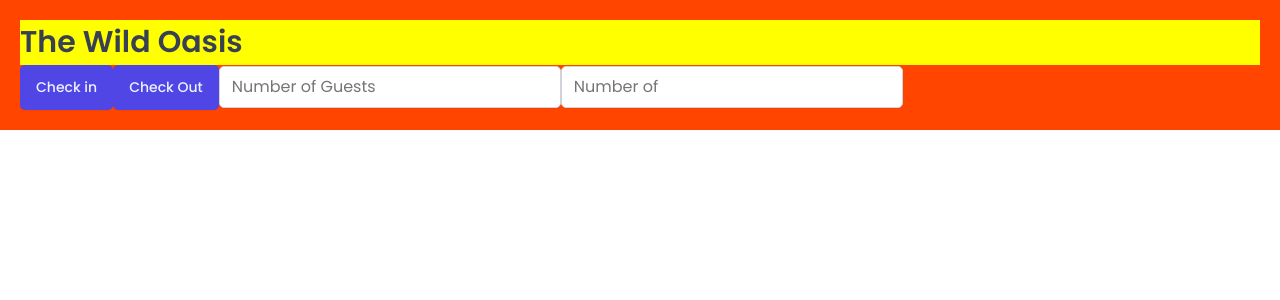
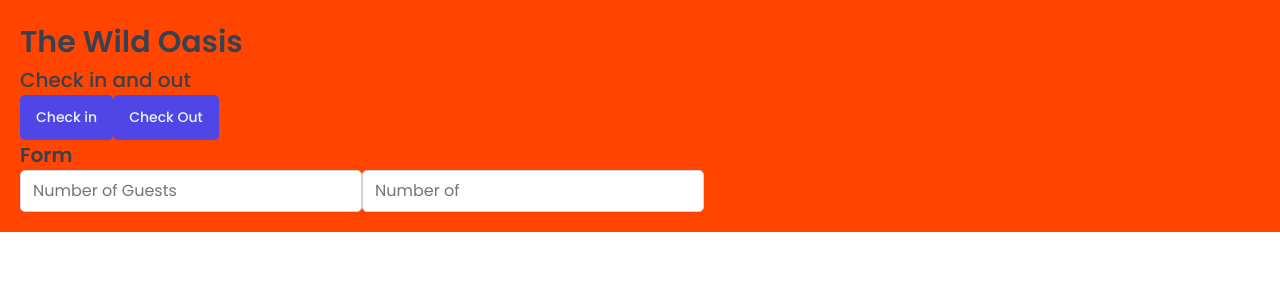
Before and after one commit to banelengwane/wild-oasis, a React (Vite) app: page / in a window 1280 px wide. Shown: the top 300 px of the page. Built offline with nearby package versions, Linux system fonts and the light colour scheme; a web font is replaced by a local one.

Commit message:
adding heading

```diff
--- a/src/App.jsx
+++ b/src/App.jsx
@@ -2,12 +2,7 @@
 import GlobalStyle from "./styles/GlobalStyles"
 import Button from './ui/Button'
 import Input from "./ui/Input"
-
-const H1 = styled.h1`
- font-size: 30px;
- font-weight: 600;
- background-color: yellow;
-`
+import Heading from "./ui/Heading"
 
 const StyledApp = styled.main`
   background-color: orangered;
@@ -19,9 +14,11 @@
     <>
       <GlobalStyle />
       <StyledApp>
-        <H1>The Wild Oasis</H1>
+        <Heading as='h1'>The Wild Oasis</Heading>
+        <Heading as='h3'>Check in and out</Heading>
         <Button onClick={() => alert("Check in")}>Check in</Button>
         <Button onClick={() => alert("Check Out")}>Check Out</Button>
+        <Heading as='h2'>Form</Heading>
         <Input type="number" placeholder="Number of Guests" />
         <Input type="number" placeholder="Number of  " />
       </StyledApp>
--- /dev/null
+++ b/src/ui/Heading.jsx
@@ -0,0 +1,27 @@
+import styled, { css } from "styled-components";
+
+// const test = css`text-align: center;`
+
+const Heading = styled.h1`
+    ${(props) => props.as === 'h1' &&
+        css`
+            font-size: 3rem;
+            font-weight: 600;
+        `
+    }
+
+    ${(props) => props.as === 'h2' &&
+        css`
+            font-size: 2rem;
+            font-weight: 600;
+        `
+    }
+    ${(props) => props.as === 'h3' &&
+        css`
+            font-size: 2rem;
+            font-weight: 500;
+        `
+    }
+`
+
+export default Heading
```
